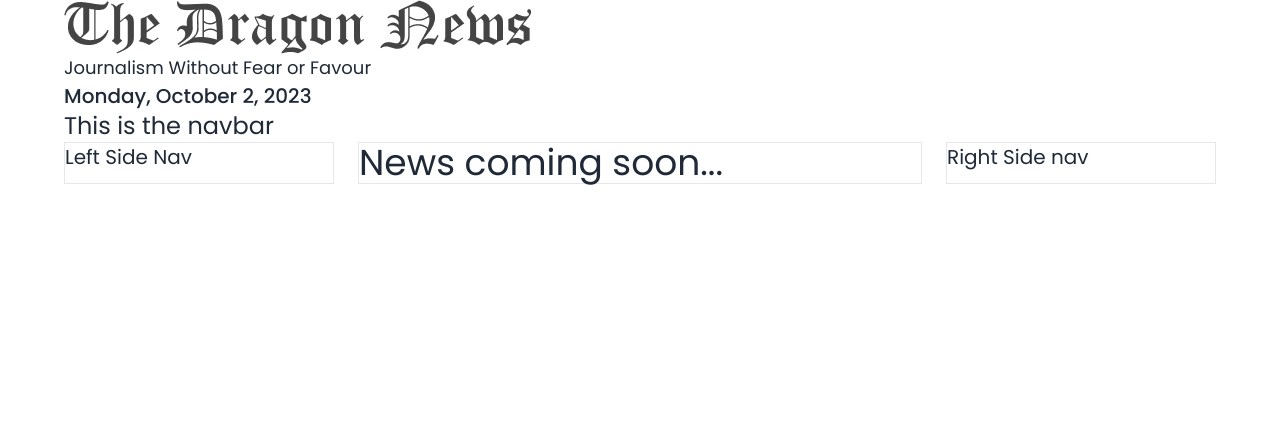
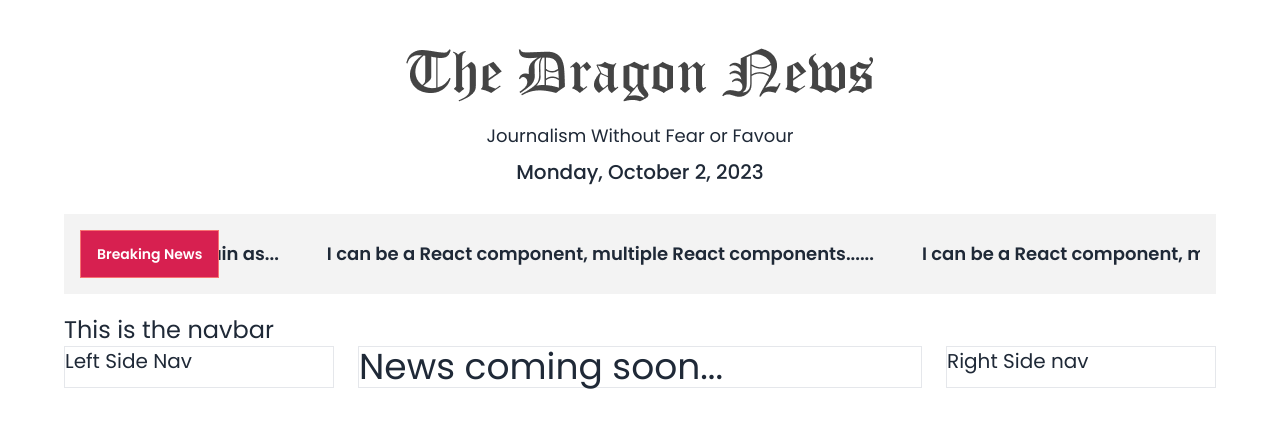
Before and after one commit to Rezwan66/dragon-news, a React (Vite) app: page / in a window 1280 px wide. Shown: the top 428 px of the page. Built offline with nearby package versions, Linux system fonts and the light colour scheme.

Commit message:
implemented breaking news section using React Fast Marquee

```diff
--- a/package.json
+++ b/package.json
@@ -16,6 +16,7 @@
     "moment": "^2.29.4",
     "react": "^18.2.0",
     "react-dom": "^18.2.0",
+    "react-fast-marquee": "^1.6.1",
     "react-router-dom": "^6.16.0",
     "sort-by": "^1.2.0"
   },
--- /dev/null
+++ b/src/components/Shared/BreakingNews.jsx
@@ -0,0 +1,26 @@
+import Marquee from 'react-fast-marquee';
+import { Link } from 'react-router-dom';
+
+const BreakingNews = () => {
+  return (
+    <div className="flex p-4 bg-[#F3F3F3] mb-5">
+      <button className="btn btn-error bg-[#D72050] text-white capitalize rounded-none">
+        Breaking News
+      </button>
+      <Marquee pauseOnHover={true} speed={150}>
+        <Link className="mr-12 text-lg font-semibold" to="/">
+          Match Highlights: Germany vs Spain — as it happened ! Match
+          Highlights: Germany vs Spain as...
+        </Link>
+        <Link className="mr-12 text-lg font-semibold" to="/">
+          I can be a React component, multiple React components......
+        </Link>
+        <Link className="mr-12 text-lg font-semibold" to="/">
+          I can be a React component, multiple React components......
+        </Link>
+      </Marquee>
+    </div>
+  );
+};
+
+export default BreakingNews;
--- a/src/components/Shared/Header.jsx
+++ b/src/components/Shared/Header.jsx
@@ -3,10 +3,10 @@ import moment from 'moment';
 
 const Header = () => {
   return (
-    <div>
-      <img src={logo} alt="" />
-      <h3 className="text-lg">Journalism Without Fear or Favour</h3>
-      <h3 className="text-xl font-medium">
+    <div className="text-center mt-12">
+      <img className="mx-auto mb-5" src={logo} alt="" />
+      <h3 className="text-lg mb-2">Journalism Without Fear or Favour</h3>
+      <h3 className="text-xl mb-7 font-medium">
         {moment().format('dddd, MMMM D, YYYY')}
       </h3>
     </div>
--- a/src/pages/Home.jsx
+++ b/src/pages/Home.jsx
@@ -1,3 +1,4 @@
+import BreakingNews from '../components/Shared/BreakingNews';
 import Header from '../components/Shared/Header';
 import LeftSideNav from '../components/Shared/LeftSideNav';
 import Navbar from '../components/Shared/Navbar';
@@ -7,6 +8,7 @@ const Home = () => {
   return (
     <div>
       <Header></Header>
+      <BreakingNews></BreakingNews>
       <Navbar></Navbar>
       <div className="grid grid-cols-1 md:grid-cols-4 gap-6">
         <div className="border">
```
Also changed, not shown: 2 other files (tests, documents, lock files or other folders).
